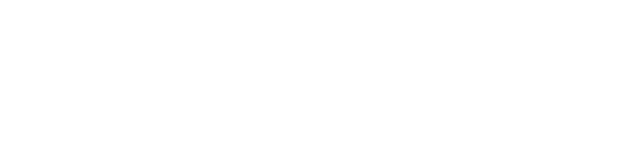
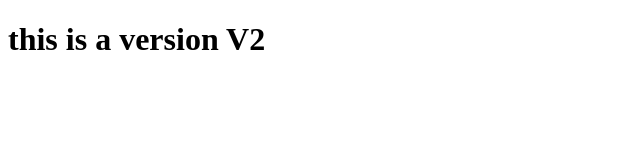
Before and after one commit to danildominic/myrepo, a plain HTML site: page index.html in a window 1280 px wide. Shown: the whole page, without its empty margins (0-640 px from the left). Drawn offline with Linux system fonts and the light colour scheme.

Commit message:
This is V2

```diff
--- a/index.html
+++ b/index.html
@@ -6,6 +6,6 @@
     <title>Document</title>
 </head>
 <body>
-
+    <h1>this is a version V2 </h1>
 </body>
 </html>
```
